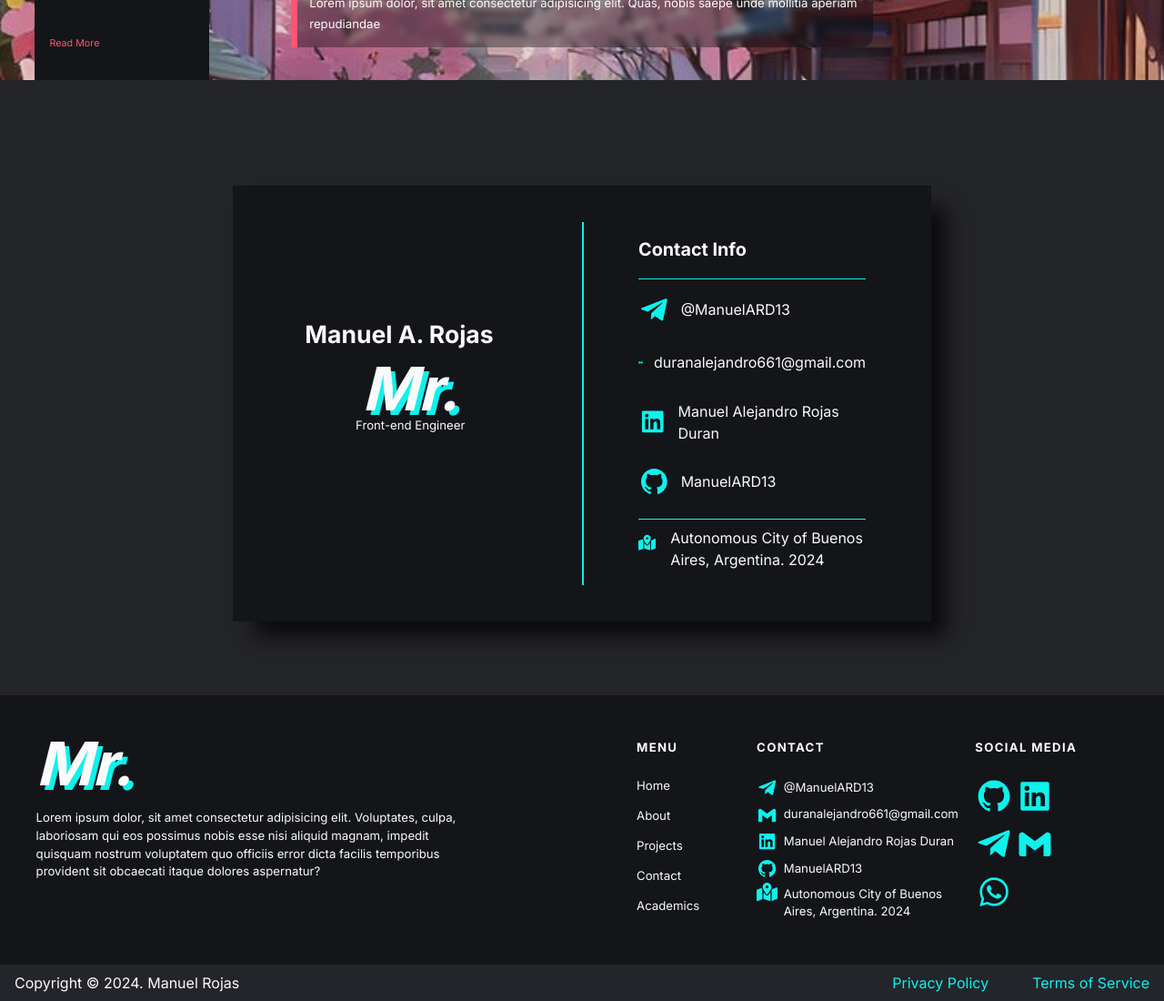
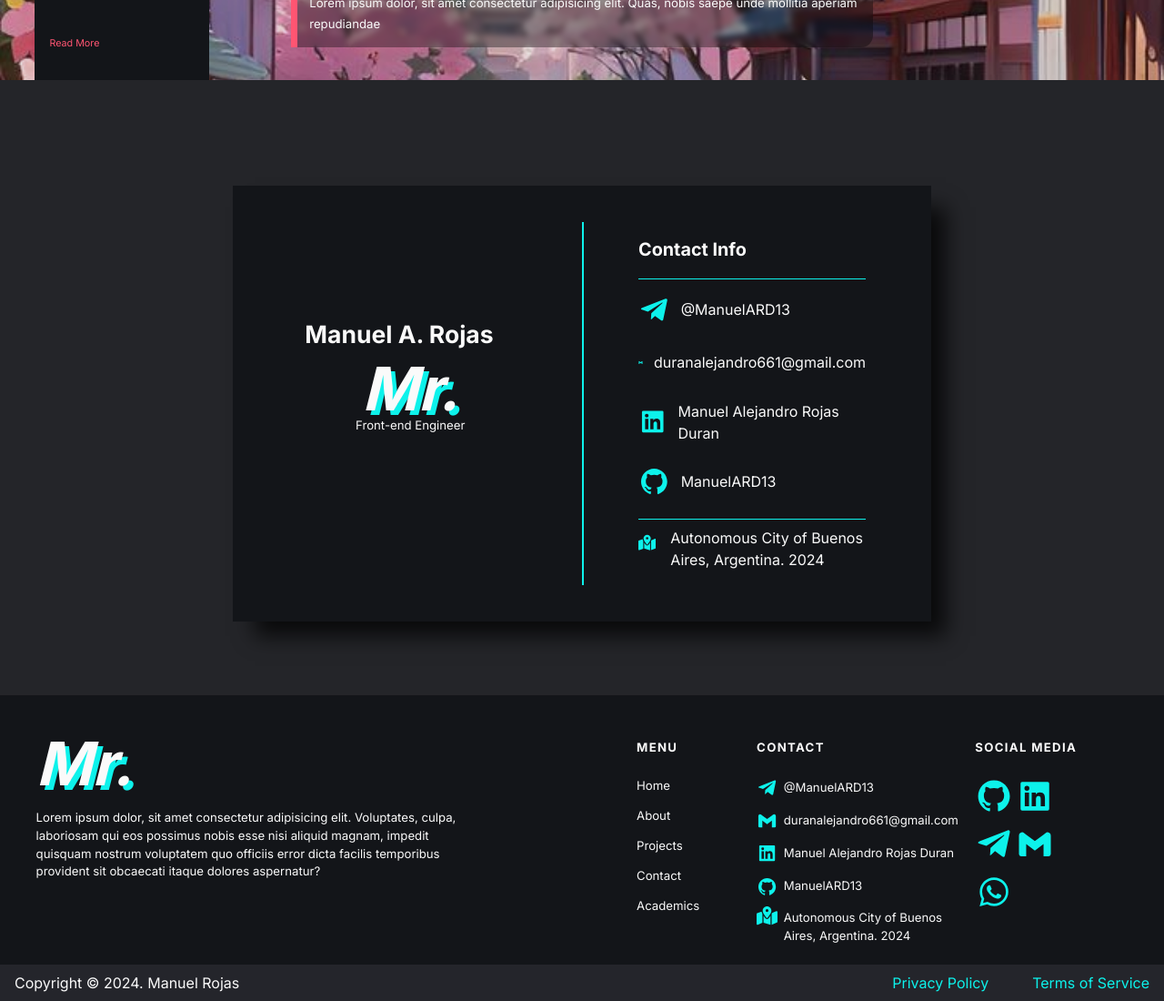
Before and after one commit to ManuelARD13/Mr-Portfolio-Website, a React (Vite) app: page / in a window 1280 px wide. Shown: the part 2231-3331 px from the top of the page at 91% size. Built offline with nearby package versions, Linux system fonts and the light colour scheme.

Commit message:
[Quick Fix] Adjusting Contact items margin spacing. Reversing columns in the Copyright section

```diff
--- a/src/components/MobileProjects.tsx
+++ b/src/components/MobileProjects.tsx
@@ -133,8 +133,7 @@ const mobileProjects: MobileProject[] = [
 ];
 
 function MobileProjects() {
-  //TODO: Decrease the card's size
-  //TODO: Adjust the Techs Badges sizing
+  //TODO: style description scrollbar
   return (
     <section className="mobile-projects" id="projects">
       <div className="mobile-projects__container">
--- a/src/sass/components/_Footer.scss
+++ b/src/sass/components/_Footer.scss
@@ -61,7 +61,7 @@
   }
   &__contact-details {
     &-item + &-item {
-      margin-top: 0.5em;
+      margin-top: 1em;
     }
     &-item {
       display: flex;
@@ -71,7 +71,7 @@
   }
   &__contact-footer {
     @extend .footer__contact-details-item;
-    margin-top: 0.5em;
+    margin-top: 1em;
     svg {
       position: relative;
       top: -12px;
@@ -90,7 +90,7 @@
       padding-inline: 1em;
       max-width: 1440px;
       display: flex;
-      flex-direction: column;
+      flex-direction: column-reverse;
       justify-content: space-between;
       align-items: center;
       width: 100%;
```
